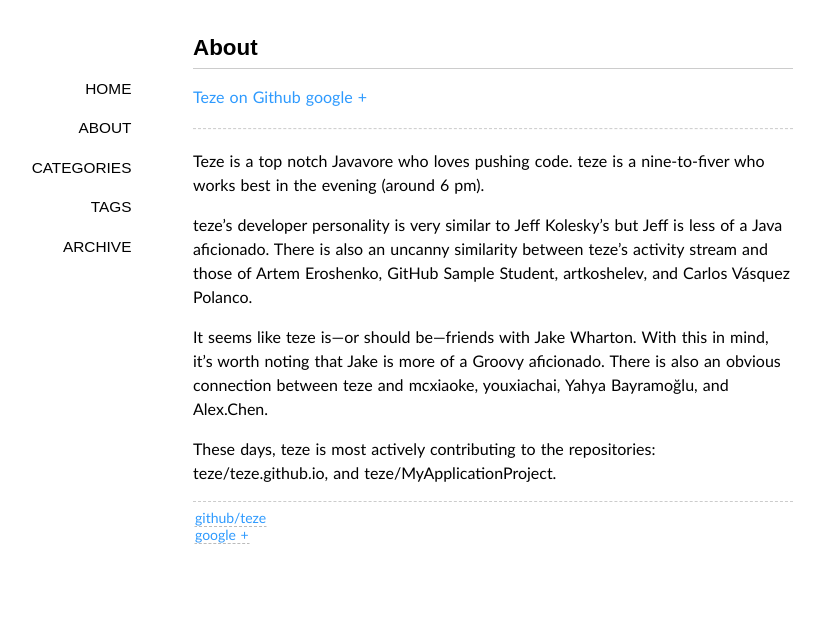
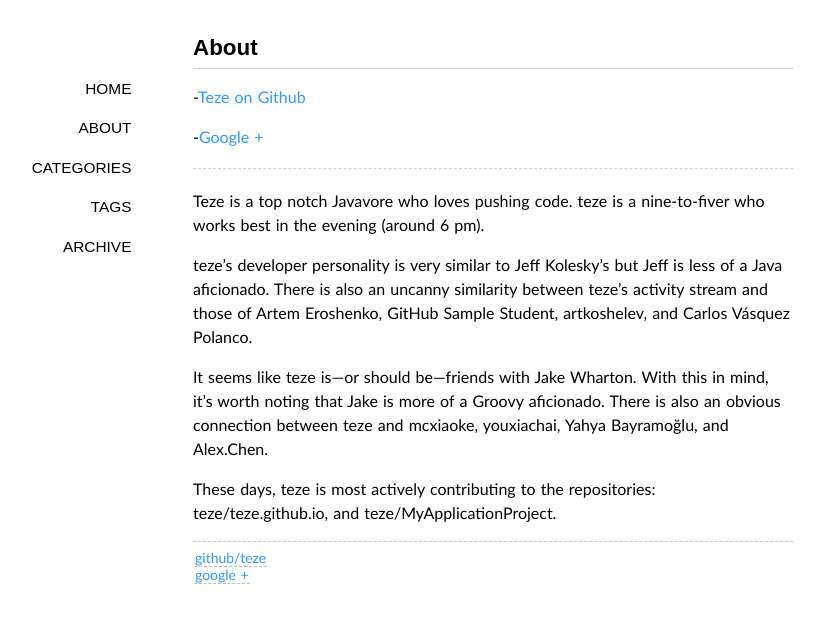
Before and after one commit to teze/teze.github.io, a Jekyll site: the page built from about/index.md, in a window 1280 px wide. Shown: the top 623 px of the page, without its empty margins (147-971 px from the left). Built offline with Jekyll 4.4.1, drawn with Linux system fonts in a browser that asks for light colours; some web fonts are replaced; Markdown is read by kramdown in place of the engine named in the settings; comment, search, counter and statistics services are not loaded.

```diff
--- a/about/index.md
+++ b/about/index.md
@@ -4,8 +4,9 @@ layout: page
 comments: yes
 ---
 
-[Teze on Github](https://github.com/teze)
-[google +](https://plus.google.com/117534008140170831687/posts)
+-[Teze on Github](https://github.com/teze)
+
+-[Google +](https://plus.google.com/117534008140170831687/posts)
 
 ----------------
 
```
